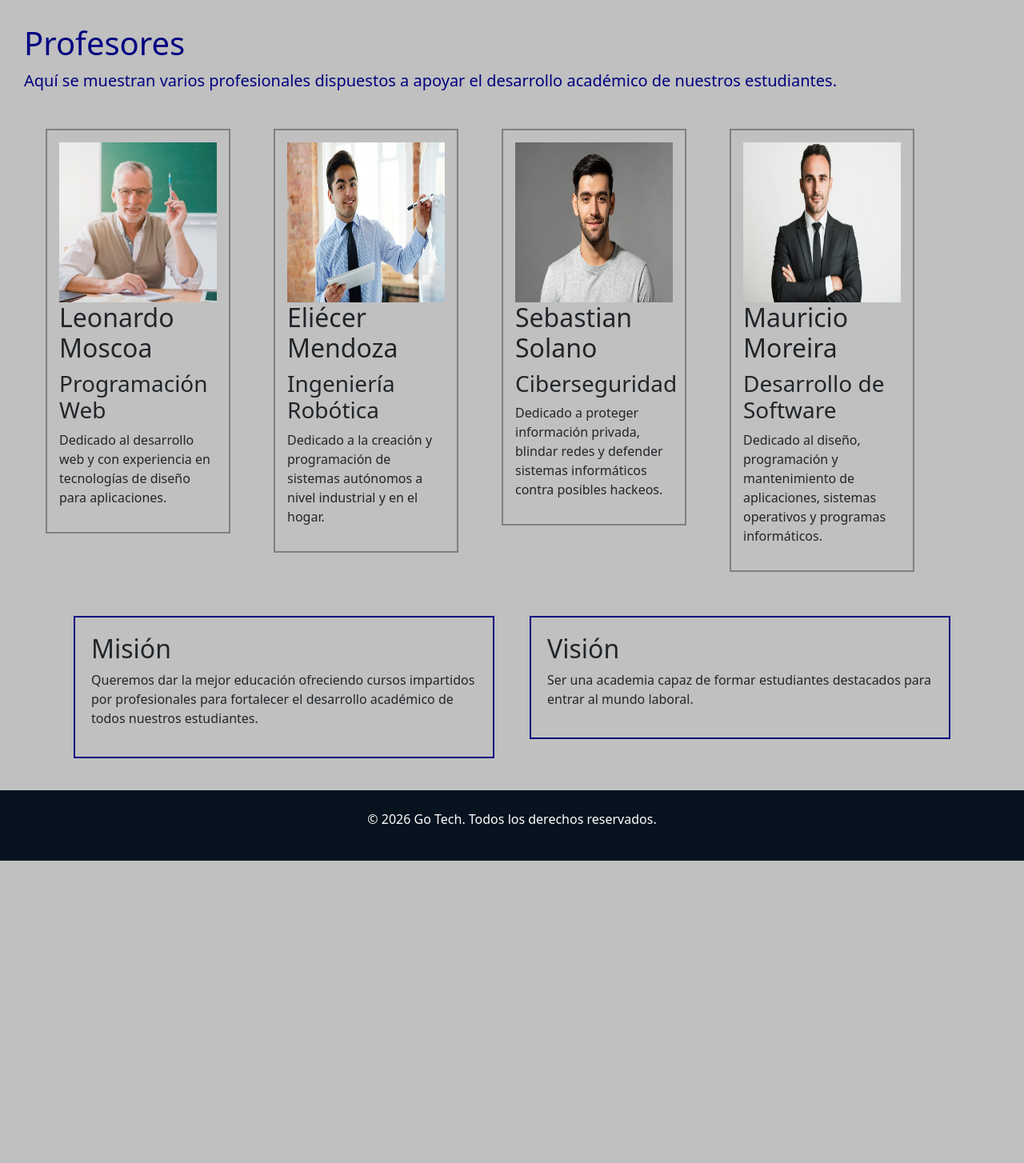
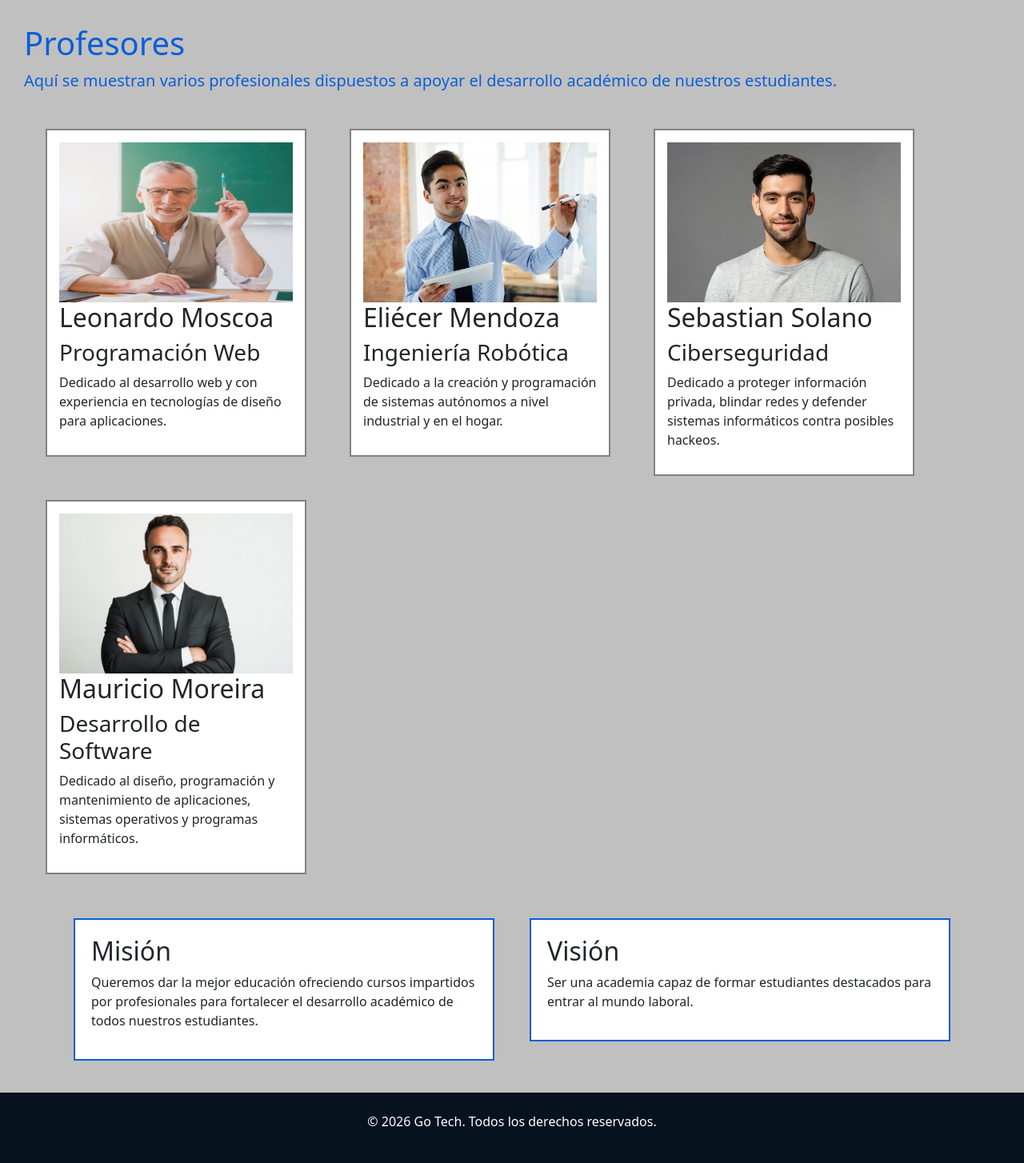
Before and after one commit to Fidelitas-Ambiente-Web-Cliente-Servidor/sc502-ln-practica1-sc502_ln_practica1_q2_2026_g6, a PHP site: page /profesores.html in a window 1280 px wide. Shown: the part 56-1510 px from the top of the page at 80% size. Before the commit the page ends 1132 px from the top, so only its background shows below. Run offline with PHP 8.4, Linux system fonts and the light colour scheme.

Commit message:
style: update professors color palette
- Refactored professors.css to use shared color variables and documented the professors color scheme in style.css.

```diff
--- a/Tarea1/css/profesores.css
+++ b/Tarea1/css/profesores.css
@@ -3,10 +3,10 @@
 body {
     background-color: silver;
 }
+
 /*  NAVBAR  */
-
 #mainNav {
-  background-color: #0b1a2e;
+  background-color: var(--navbar-bg);
 }
 
 #mainNav .navbar-brand {
@@ -21,7 +21,7 @@ body {
 }
 
 #mainNav .nav-link:hover {
-  color: #fff;
+  color: var(--navbar-hover);
 }
 
 #mainNav .nav-link.active {
@@ -29,11 +29,15 @@ body {
   font-weight: 600;
 }
 
+.navbar-brand img {
+  width: 40px;
+  height: 40px;
+  border-radius: 50%;
+}
 /* FIN ESTILOS NAVBAR  */
 
-
 #encabezado-profesores {
-    color: navy;
+    color: var(--primary-dark);
     font-size: 20px;
     margin: 30px;
 }
@@ -42,6 +46,7 @@ body {
     border: 2px solid gray;
     padding: 15px;
     margin: 15px;
+    background-color: #fff;
 }
 
 .profesor img {
@@ -53,28 +58,28 @@ body {
     margin: 30px;
 }
 
-
 #mision-vision {
     margin: 30px;
 }
 
 .mision {
-    border: 2px solid navy;
+    border: 2px solid var(--primary-dark);
     padding: 20px;
     margin: 10px;
+    background-color: #fff;
 }
 
 .vision {
-    border: 2px solid navy;
+    border: 2px solid var(--primary-dark);
     padding: 20px;
     margin: 10px;
+    background-color: #fff;
 }
 
-/* ESTILOS PARA EL FOOTER */
+/* FOOTER */
 .footer-section {
-  padding: 1.5rem 0;
-  background-color: #07121f;
-  color: #fff;
-  text-align: center;
+    padding: 1.5rem 0;
+    background-color: var(--footer-bg);
+    color: #fff;
+    text-align: center;
 }
-/* FIN ESTILOS PARA EL FOOTER */
--- a/Tarea1/profesores.html
+++ b/Tarea1/profesores.html
@@ -4,6 +4,7 @@
 <head>
     <meta charset="UTF-8">
     <title>Profesores</title>
+    <meta name="viewport" content="width=device-width, initial-scale=1.0">
     <link rel="stylesheet" href="./css/bootstrap.min.css">
     <link rel="stylesheet" href="./css/profesores.css">
 </head>
@@ -44,7 +45,7 @@
         <!-- Tarjetas de profesores -->
         <section id="profesores" class="container">
             <div class="row">
-                <div class="col-sm-3">
+                <div class="col-md-6 col-lg-4">
                     <div class="profesor">
                         <img src="./images/profesor1.jpg"
                             alt="Profesor de programación">
@@ -57,7 +58,7 @@
                     </div>
                 </div>
 
-                <div class="col-sm-3">
+                <div class="col-md-6 col-lg-4">
                     <div class="profesor">
                         <img src="./images/profesor2.jpg"
                             alt="Profesor de Ingeniería Robótica">
@@ -70,7 +71,7 @@
                     </div>
                 </div>
 
-               <div class="col-sm-3">
+               <div class="col-md-6 col-lg-4">
                     <div class="profesor">
                         <img src="./images/profesor3.jpg"
                             alt="Profesor de Ciberseguridad">
@@ -83,7 +84,7 @@
                     </div>
                 </div>
 
-                <div class="col-sm-3">
+                <div class="col-md-6 col-lg-4">
                     <div class="profesor">
                         <img src="./images/profesor4.jpg"
                             alt="Profesor de Desarrollo de Software">
```
Also changed, not shown: Tarea1/css/style.css (+5 -2 lines).
